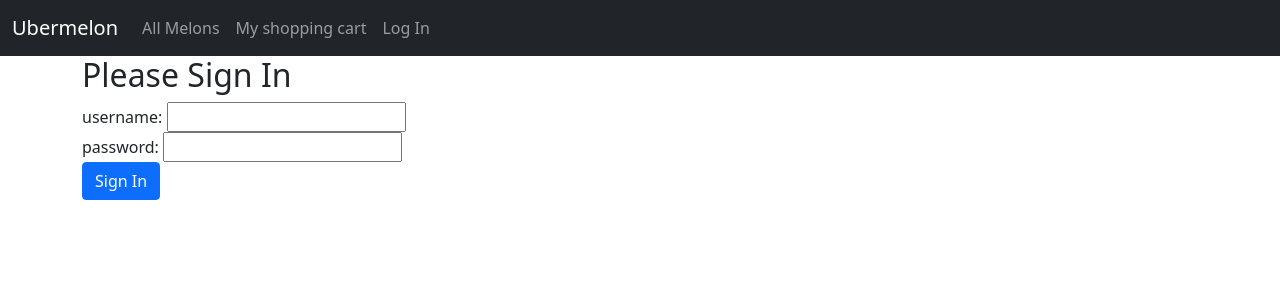
After one commit to cam8anderson/specializationDev-Part3, a Flask app: page /login in a window 1280 px wide. The commit adds this page. Shown: the top 300 px of the page. Run offline with Flask 2, Linux system fonts and the light colour scheme.

Commit message:
:tada: finished project 3

```diff
--- a/customers.py
+++ b/customers.py
@@ -1,5 +1,3 @@
-import csv
-
 customers = {
     'mel': {'username': 'mel', 'password': 'password', 'name': 'Mel Wilson'},
     'squash': {'username': 'squash', 'password': '1234', 'name': 'Sara Squash'},
@@ -7,48 +5,5 @@ customers = {
     'hoon': {'username': 'hoon', 'password': 'blindmelon', 'name': 'Shannon Hoon'}
 }
 
-def get_by_username(username):
+def get_with_username(username):
     return customers.get(username)
-
-class Melon :
-
-    def __init__(self, melon_id, common_name, price, image_url, color, seedless):
-        self.melon_id = melon_id
-        self.common_name = common_name
-        self.price = price
-        self.image_url =image_url
-        self.color = color
-        self.seedless = seedless
-
-    def __repr__(self):
-        return (
-            f"<Melon: {self.melon_id}, {self.common_name}>"
-        )
-
-    def print_str(self):
-        return f"${self.price:.2f}"
-
-    def get_with_id(melon_id):
-        return melon_dict[melon_id]
-
-    def all_melons():
-        return list(melon_dict.values())
-
-melon_dict = {}
-
-
-with open('melons.csv') as csvfile:
-    rows = csv.DictReader(csvfile)
-    for row in rows:
-        melon_id = row['melon_id']
-        melon = Melon(
-            melon_id,
-            row['common_name'],
-            float(row['price']),
-            row['image_url'],
-            row['color'],
-            eval(row['seedless'])
-        )
-        melon_dict[melon_id] = melon
-
-print(melon)
--- /dev/null
+++ b/forms.py
@@ -0,0 +1,6 @@
+from flask_wtf import FlaskForm
+from wtforms import PasswordField, StringField, validators
+
+class LoginForm(FlaskForm):
+    username = StringField('username', [validators.input_required()])
+    password = PasswordField('password', [validators.input_required()])
--- /dev/null
+++ b/melons.py
@@ -0,0 +1,44 @@
+import csv
+
+class Melon :
+
+    def __init__(self, melon_id, common_name, price, image_url, color, seedless):
+        self.melon_id = melon_id
+        self.common_name = common_name
+        self.price = price
+        self.image_url =image_url
+        self.color = color
+        self.seedless = seedless
+
+    def __repr__(self):
+        return (
+            f"<Melon: {self.melon_id}, {self.common_name}>"
+        )
+
+    def print_str(self):
+        return f"${self.price:.2f}"
+
+    def get_with_id(melon_id):
+        return melon_dict[melon_id]
+
+    def all_melons():
+        return list(melon_dict.values())
+
+melon_dict = {}
+
+
+with open('melons.csv') as csvfile:
+    rows = csv.DictReader(csvfile)
+    for row in rows:
+        melon_id = row['melon_id']
+        melon = Melon(
+            melon_id,
+            row['common_name'],
+            float(row['price']),
+            row['image_url'],
+            row['color'],
+            eval(row['seedless'])
+        )
+        melon_dict[melon_id] = melon
+
+print(melon)
--- a/server.py
+++ b/server.py
@@ -1,7 +1,9 @@
 from flask import Flask, render_template, redirect, flash, request, session
 import jinja2
-import csv
-from customers import Melon, melon_id, melon
+from melons import Melon
+from forms import LoginForm
+import customers
+
 
 app = Flask(__name__)
 app.jinja_env.undefined = jinja2.StrictUndefined
@@ -24,6 +26,8 @@ def one_melon_route(melon_id):
 
 @app.route('/add_to_cart/<melon_id>')
 def add_to_cart(melon_id):
+    if 'username' not in session:
+        return redirect('/login')
 
     if 'cart' not in session:
         session['cart'] = {}
@@ -33,10 +37,12 @@ def add_to_cart(melon_id):
     session.modified = True
     flash(f'{melon_id} added to the cart')
     print(cart)
-    return redirect('/cart')
+    return redirect('/melons')
 
 @app.route('/cart')
 def cart():
+    if 'username' not in session:
+        return redirect('/login')
 
     order_total = 0
     cart_melons = []
@@ -60,6 +66,37 @@ def empty_cart():
     session['cart'] = {}
 
     return redirect('/cart')
+
+@app.route("/login", methods=["GET", "POST"])
+def login():
+    form = LoginForm(request.form)
+
+    if form.validate_on_submit():
+        username = form.username.data
+        password = form.password.data
+
+        user = customers.get_with_username(username)
+
+        if not user or user['password'] != password:
+            flash('Invalid password or username')
+            return redirect('/login')
+
+        session['username'] = user['username']
+        flash('Logged in')
+        return redirect('/melons')
+
+    return render_template('login.html', form=form)
+
+@app.route('/logout')
+def logout():
+    del session['username']
+    flash('Logged out')
+    return redirect('/login')
+
+app.errorhandler(404)
+def error_404(e):
+    return render_template('404.html')
+
 if __name__ == '__main__':
     app.env = 'development'
     app.run(port= 8000, host= 'localhost')
--- a/static/site.css
+++ b/static/site.css
@@ -1,6 +1,7 @@
 .melon-image {
   height: 300px;
   width: 300px;
+  border-radius: 5px;
 }
 
 #melon-list {
--- /dev/null
+++ b/templates/404.html
@@ -0,0 +1,4 @@
+{% extends 'base.html' %} {% block body %}
+<h2>404</h2>
+<h3>How did you get here? go back to the main page</h3>
+{% endblock %}
--- a/templates/base.html
+++ b/templates/base.html
@@ -18,6 +18,11 @@
           <div class="navbar-nav">
             <a class="nav-link" href="/melons">All Melons</a>
             <a class="nav-link" href="/cart">My shopping cart</a>
+            {% if 'username' in session %}
+            <a class="nav-link" href="/logout">Log Out</a>
+            {% else %}
+            <a class="nav-link" href="/login">Log In</a>
+            {% endif %}
           </div>
         </div>
       </div>
--- /dev/null
+++ b/templates/login.html
@@ -0,0 +1,10 @@
+{% extends 'base.html' %} {% block body %}
+<h2>Please Sign In</h2>
+
+<form method="POST" action="/login">
+  <div>{{ form.username.label }}: {{ form.username}}</div>
+  <div>{{ form.password.label }}: {{ form.password}}</div>
+  {{ form.csrf_token }}
+  <button class="btn btn-primary" type="submit">Sign In</button>
+</form>
+{% endblock %}
```
Also changed, not shown: templates/all_melons.html (+7 -2 lines).
